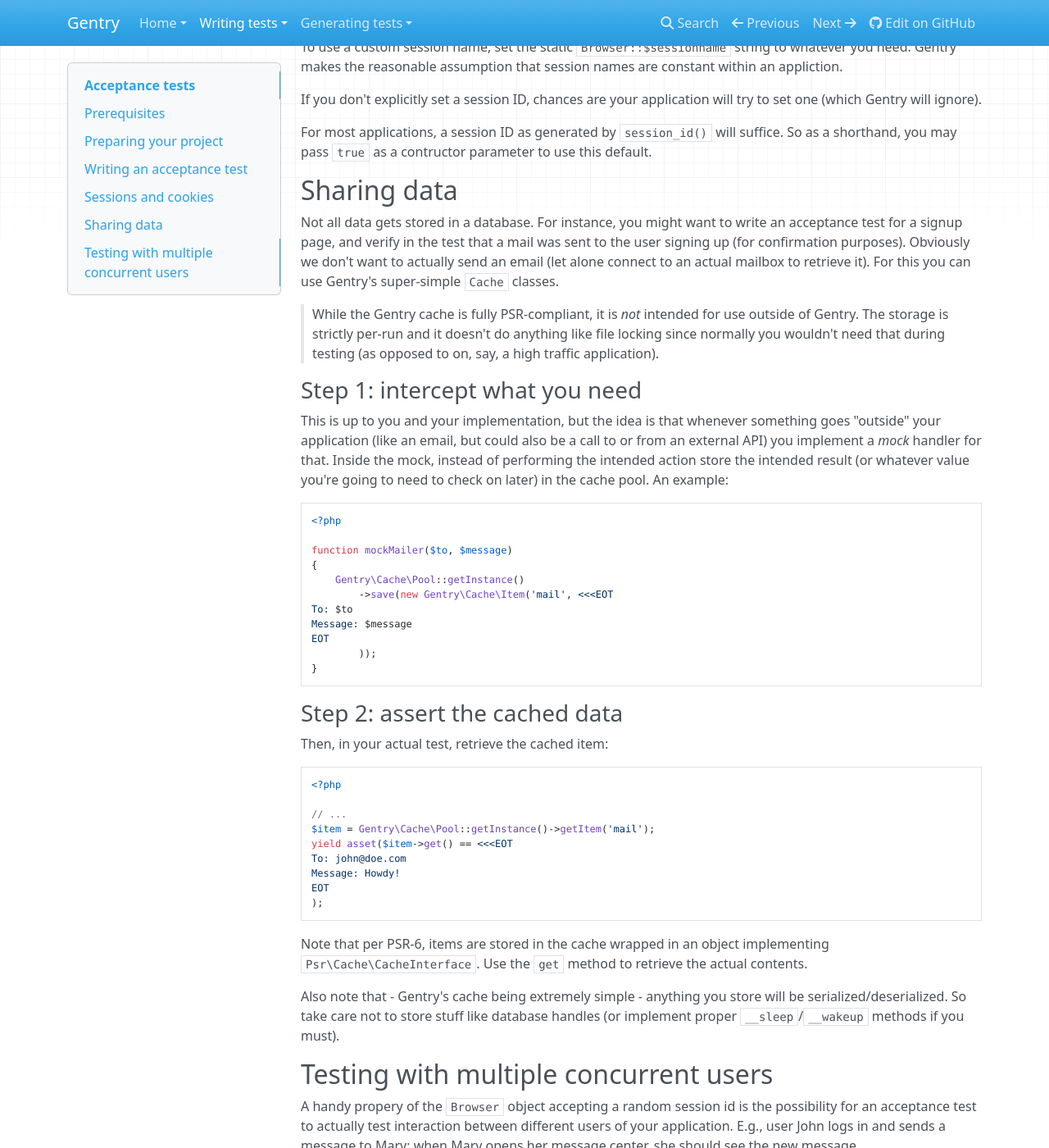
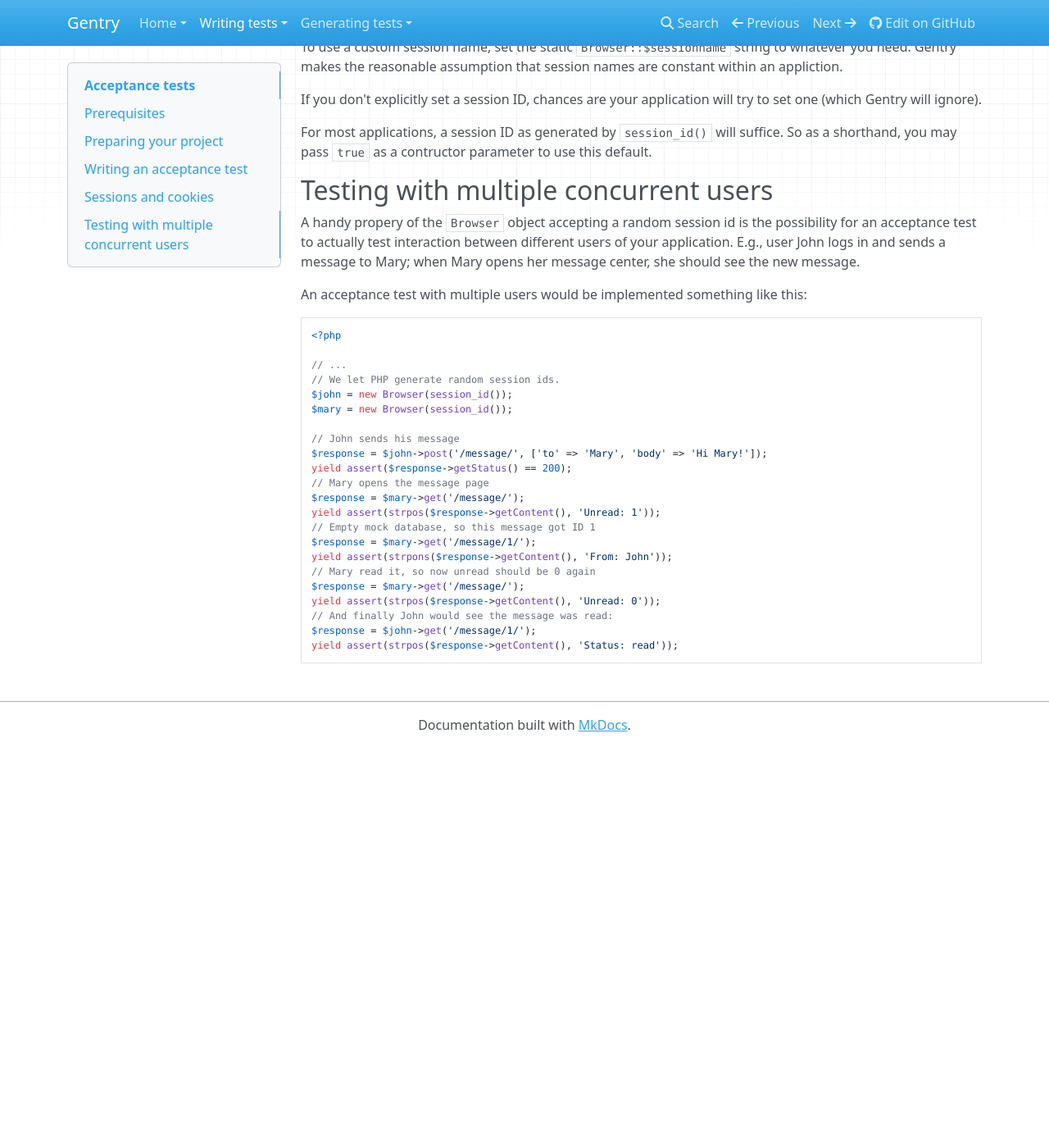
Before and after one commit to gentry-php/gentry, an MkDocs documentation site: the page built from docs/writing/acceptance.md, in a window 1280 px wide and 1400 px high, scrolled down 2341 px. Shown: the whole window at 82% size. Built offline with MkDocs 1.6.1, drawn with Linux system fonts in a browser that asks for light colours; nearby versions of some CDN libraries; old or Windows-style settings are respelled for this version of MkDocs; after the commit the page ends 3253 px from its top, so only the background shows below that.

Commit message:
moved to separate chapter

````diff
--- a/docs/writing/acceptance.md
+++ b/docs/writing/acceptance.md
@@ -124,63 +124,6 @@ For most applications, a session ID as generated by `session_id()` will suffice.
 So as a shorthand, you may pass `true` as a contructor parameter to use this
 default.
 
-## Sharing data
-Not all data gets stored in a database. For instance, you might want to write an
-acceptance test for a signup page, and verify in the test that a mail was sent
-to the user signing up (for confirmation purposes). Obviously we don't want to
-actually send an email (let alone connect to an actual mailbox to retrieve it).
-For this you can use Gentry's super-simple `Cache` classes.
-
-> While the Gentry cache is fully PSR-compliant, it is _not_ intended for use
-> outside of Gentry. The storage is strictly per-run and it doesn't do anything
-> like file locking since normally you wouldn't need that during testing (as
-> opposed to on, say, a high traffic application).
-
-### Step 1: intercept what you need
-This is up to you and your implementation, but the idea is that whenever
-something goes "outside" your application (like an email, but could also be a
-call to or from an external API) you implement a _mock_ handler for that. Inside
-the mock, instead of performing the intended action store the intended result
-(or whatever value you're going to need to check on later) in the cache pool.
-An example:
-
-```php
-<?php
-
-function mockMailer($to, $message)
-{
-    Gentry\Cache\Pool::getInstance()
-        ->save(new Gentry\Cache\Item('mail', <<<EOT
-To: $to
-Message: $message
-EOT
-        ));
-}
-```
-
-### Step 2: assert the cached data
-Then, in your actual test, retrieve the cached item:
-
-```php
-<?php
-
-// ...
-$item = Gentry\Cache\Pool::getInstance()->getItem('mail');
-yield asset($item->get() == <<<EOT
-To: john@doe.com
-Message: Howdy!
-EOT
-);
-```
-
-Note that per PSR-6, items are stored in the cache wrapped in an object
-implementing `Psr\Cache\CacheInterface`. Use the `get` method to retrieve the
-actual contents.
-
-Also note that - Gentry's cache being extremely simple - anything you store will
-be serialized/deserialized. So take care not to store stuff like database
-handles (or implement proper `__sleep`/`__wakeup` methods if you must).
-
 ## Testing with multiple concurrent users
 A handy propery of the `Browser` object accepting a random session id is the
 possibility for an acceptance test to actually test interaction between
````
